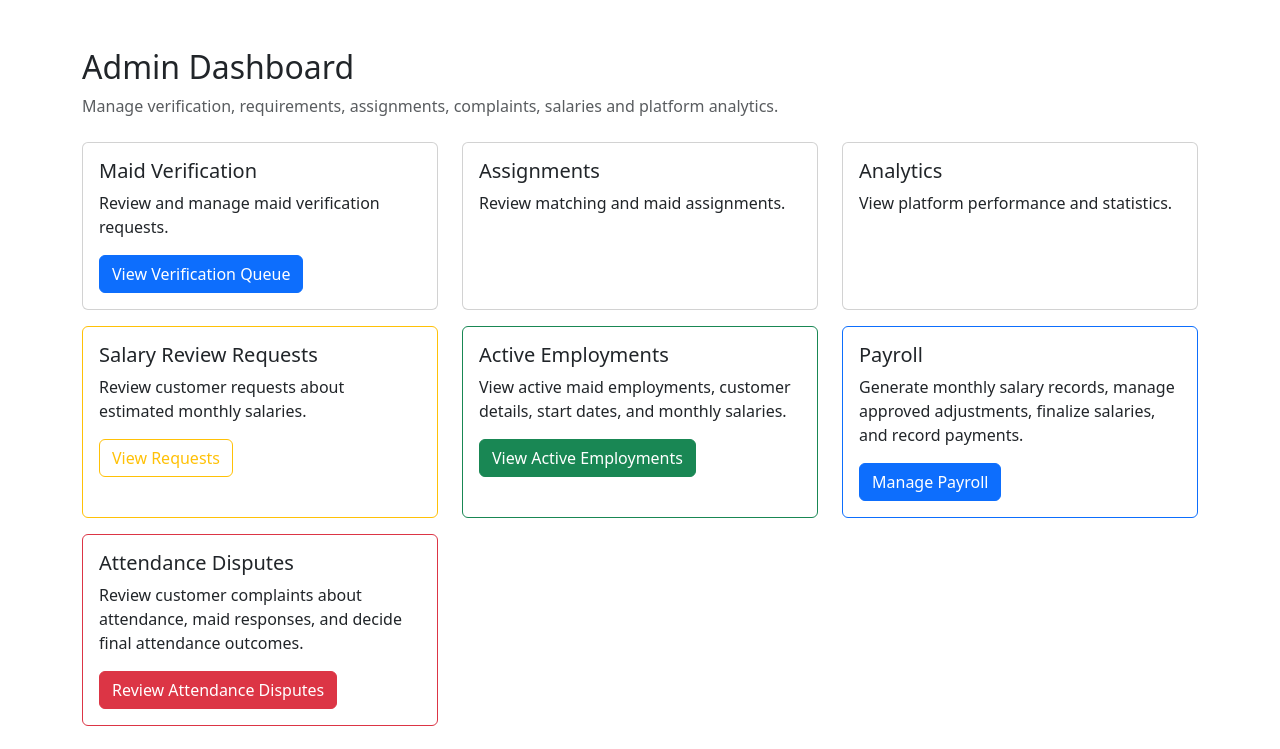
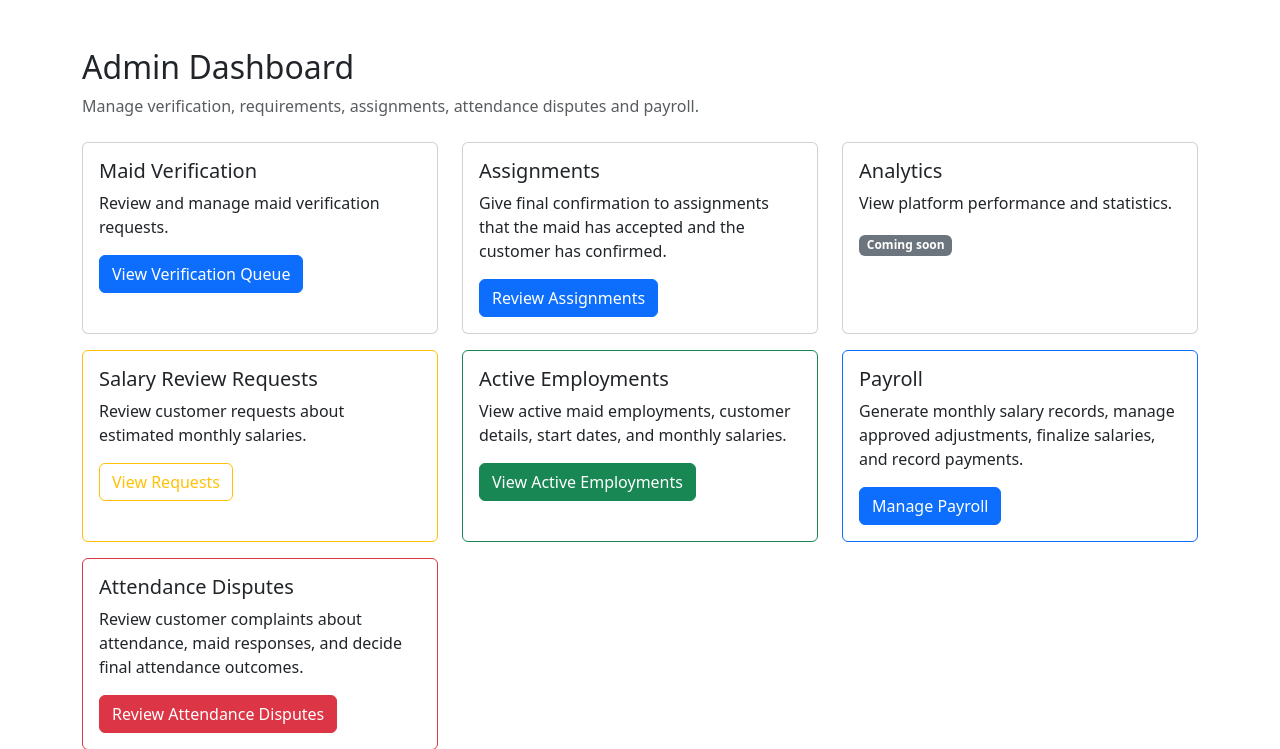
Before and after one commit to shubh110105/sahayika, a Flask app: template app/templates/admin/dashboard.html in a window 1280 px wide. Shown: the part 56-805 px from the top of the page. Run offline with Flask 3, Linux system fonts and the light colour scheme; the template is opened without the code that fills it, so the values that code supplies are empty.

Commit message:
Update admin dashboard to use dynamic app name and enhance content clarity

```diff
--- a/app/templates/admin/dashboard.html
+++ b/app/templates/admin/dashboard.html
@@ -3,7 +3,7 @@
 <head>
     <meta charset="UTF-8">
     <meta name="viewport" content="width=device-width, initial-scale=1.0">
-    <title>MaidMate - Admin Dashboard</title>
+    <title>{{ app_name }} - Admin Dashboard</title>
 
     <link
         href="https://cdn.jsdelivr.net/npm/bootstrap@5.3.3/dist/css/bootstrap.min.css"
@@ -15,7 +15,7 @@
 
 <nav class="navbar navbar-dark bg-dark">
     <div class="container">
-        <span class="navbar-brand">MaidMate</span>
+        <span class="navbar-brand">{{ app_name }}</span>
 
         <div class="d-flex align-items-center gap-3">
             <span class="text-white">Admin Dashboard</span>
@@ -32,7 +32,7 @@
     <h2>Admin Dashboard</h2>
     <p class="text-muted">
         Manage verification, requirements, assignments,
-        complaints, salaries and platform analytics.
+        attendance disputes and payroll.
     </p>
 
     <div class="row mt-4">
@@ -59,7 +59,13 @@
             <div class="card h-100">
                 <div class="card-body">
                     <h5 class="card-title">Assignments</h5>
-                    <p class="card-text">Review matching and maid assignments.</p>
+                    <p class="card-text">
+                        Give final confirmation to assignments that the maid
+                        has accepted and the customer has confirmed.
+                    </p>
+                    <a href="/admin/assignments/page" class="btn btn-primary">
+                        Review Assignments
+                    </a>
                 </div>
             </div>
         </div>
@@ -70,6 +76,7 @@
                 <div class="card-body">
                     <h5 class="card-title">Analytics</h5>
                     <p class="card-text">View platform performance and statistics.</p>
+                    <span class="badge bg-secondary">Coming soon</span>
                 </div>
             </div>
         </div>
```
